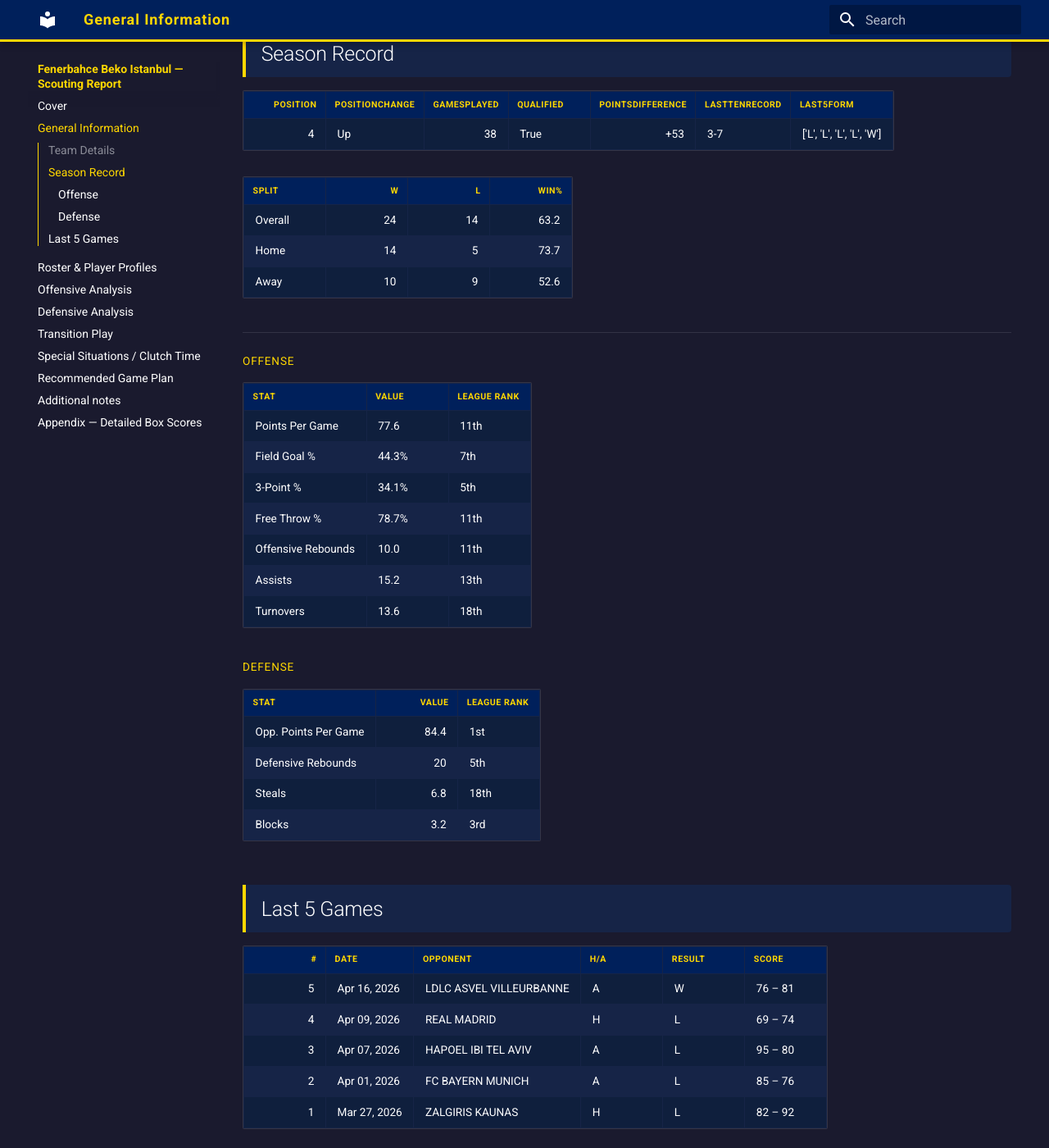
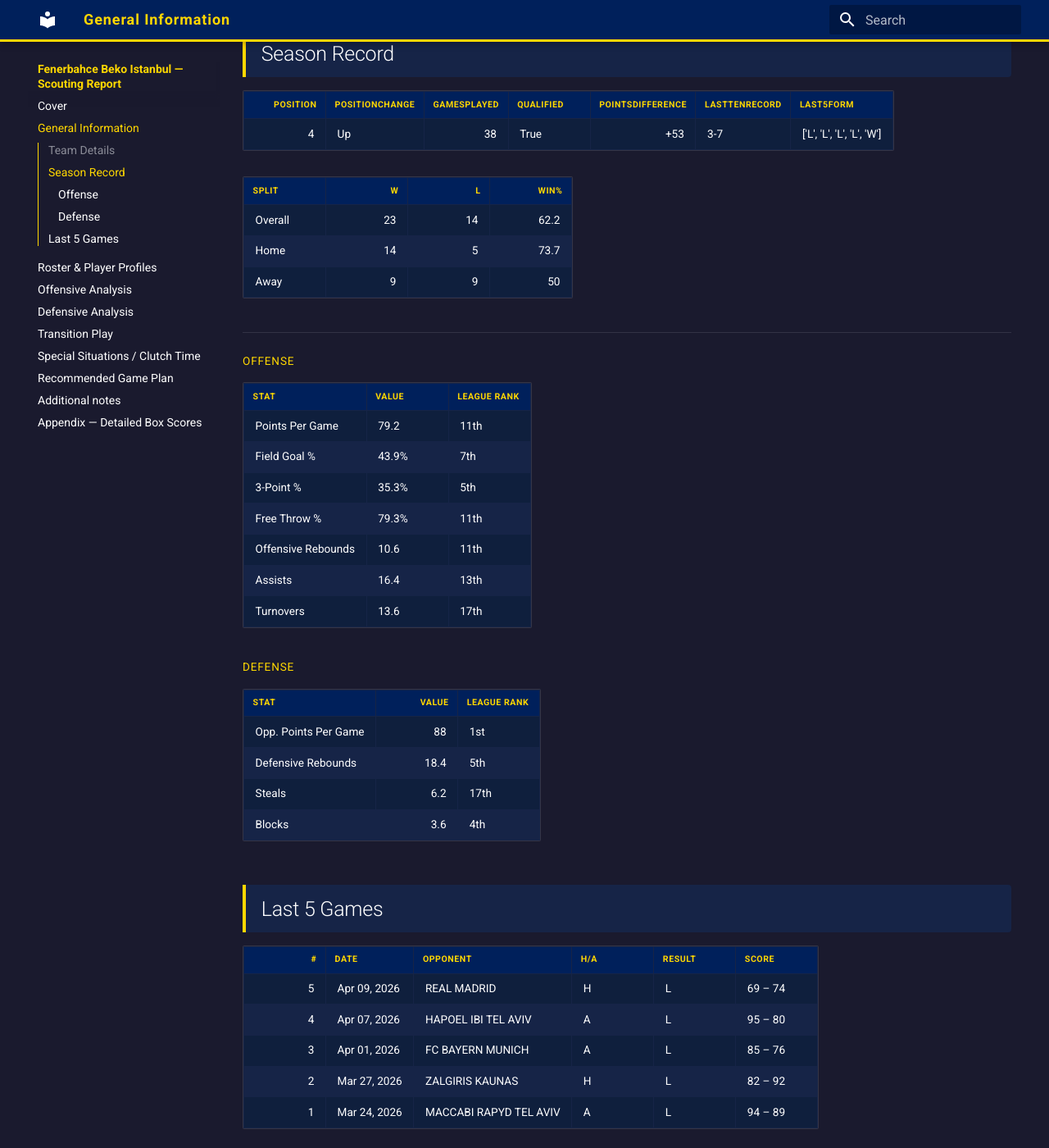
Before and after one commit to martinig94/basketball_analytics, an MkDocs documentation site: the page built from docs/section-a-general-information.md, in a window 1280 px wide and 1400 px high, scrolled down 481 px. Shown: the whole window at 82% size. Built offline with MkDocs 1.6.1 and Material for MkDocs 9.7.7, drawn with Linux system fonts in a browser that asks for light colours.

Commit message:
Auto-update from main.py

```diff
--- a/docs/section-a-general-information.md
+++ b/docs/section-a-general-information.md
@@ -21,43 +21,43 @@
 <!-- START_TABLE SEASON-RECORD -->
 | Split   |   W |   L |   Win% |
 |:--------|----:|----:|-------:|
-| Overall |  24 |  14 |   63.2 |
+| Overall |  23 |  14 |   62.2 |
 | Home    |  14 |   5 |   73.7 |
-| Away    |  10 |   9 |   52.6 |
+| Away    |   9 |   9 |   50   |
 <!-- END_TABLE SEASON-RECORD -->
 ---
 ### Offense
 <!-- START_TABLE TEAM-STATS-OFFENSE -->
 | Stat               | Value   | League Rank   |
 |:-------------------|:--------|:--------------|
-| Points Per Game    | 77.6    | 11th          |
-| Field Goal %       | 44.3%   | 7th           |
-| 3-Point %          | 34.1%   | 5th           |
-| Free Throw %       | 78.7%   | 11th          |
-| Offensive Rebounds | 10.0    | 11th          |
-| Assists            | 15.2    | 13th          |
-| Turnovers          | 13.6    | 18th          |
+| Points Per Game    | 79.2    | 11th          |
+| Field Goal %       | 43.9%   | 7th           |
+| 3-Point %          | 35.3%   | 5th           |
+| Free Throw %       | 79.3%   | 11th          |
+| Offensive Rebounds | 10.6    | 11th          |
+| Assists            | 16.4    | 13th          |
+| Turnovers          | 13.6    | 17th          |
 <!-- END_TABLE TEAM-STATS-OFFENSE -->
 ### Defense
 <!-- START_TABLE TEAM-STATS-DIFENSE -->
 | Stat                 |   Value | League Rank   |
 |:---------------------|--------:|:--------------|
-| Opp. Points Per Game |    84.4 | 1st           |
-| Defensive Rebounds   |    20   | 5th           |
-| Steals               |     6.8 | 18th          |
-| Blocks               |     3.2 | 3rd           |
+| Opp. Points Per Game |    88   | 1st           |
+| Defensive Rebounds   |    18.4 | 5th           |
+| Steals               |     6.2 | 17th          |
+| Blocks               |     3.6 | 4th           |
 <!-- END_TABLE TEAM-STATS-DIFENSE -->
 
 
 
 ## Last 5 Games
 <!-- START_TABLE SEASON-RECORD-5 -->
-|   # | Date         | Opponent                | H/A   | Result   | Score   |
-|----:|:-------------|:------------------------|:------|:---------|:--------|
-|   5 | Apr 16, 2026 | LDLC ASVEL VILLEURBANNE | A     | W        | 76 – 81 |
-|   4 | Apr 09, 2026 | REAL MADRID             | H     | L        | 69 – 74 |
-|   3 | Apr 07, 2026 | HAPOEL IBI TEL AVIV     | A     | L        | 95 – 80 |
-|   2 | Apr 01, 2026 | FC BAYERN MUNICH        | A     | L        | 85 – 76 |
-|   1 | Mar 27, 2026 | ZALGIRIS KAUNAS         | H     | L        | 82 – 92 |
+|   # | Date         | Opponent               | H/A   | Result   | Score   |
+|----:|:-------------|:-----------------------|:------|:---------|:--------|
+|   5 | Apr 09, 2026 | REAL MADRID            | H     | L        | 69 – 74 |
+|   4 | Apr 07, 2026 | HAPOEL IBI TEL AVIV    | A     | L        | 95 – 80 |
+|   3 | Apr 01, 2026 | FC BAYERN MUNICH       | A     | L        | 85 – 76 |
+|   2 | Mar 27, 2026 | ZALGIRIS KAUNAS        | H     | L        | 82 – 92 |
+|   1 | Mar 24, 2026 | MACCABI RAPYD TEL AVIV | A     | L        | 94 – 89 |
 <!-- END_TABLE SEASON-RECORD-5 -->
 ---
```
Also changed, not shown: docs/appendix-box-scores.md (+23 -11 lines), docs/section-b-roster-players.md (+16 -16 lines), docs/section-d-defensive-analysis.md (+6 -6 lines).
